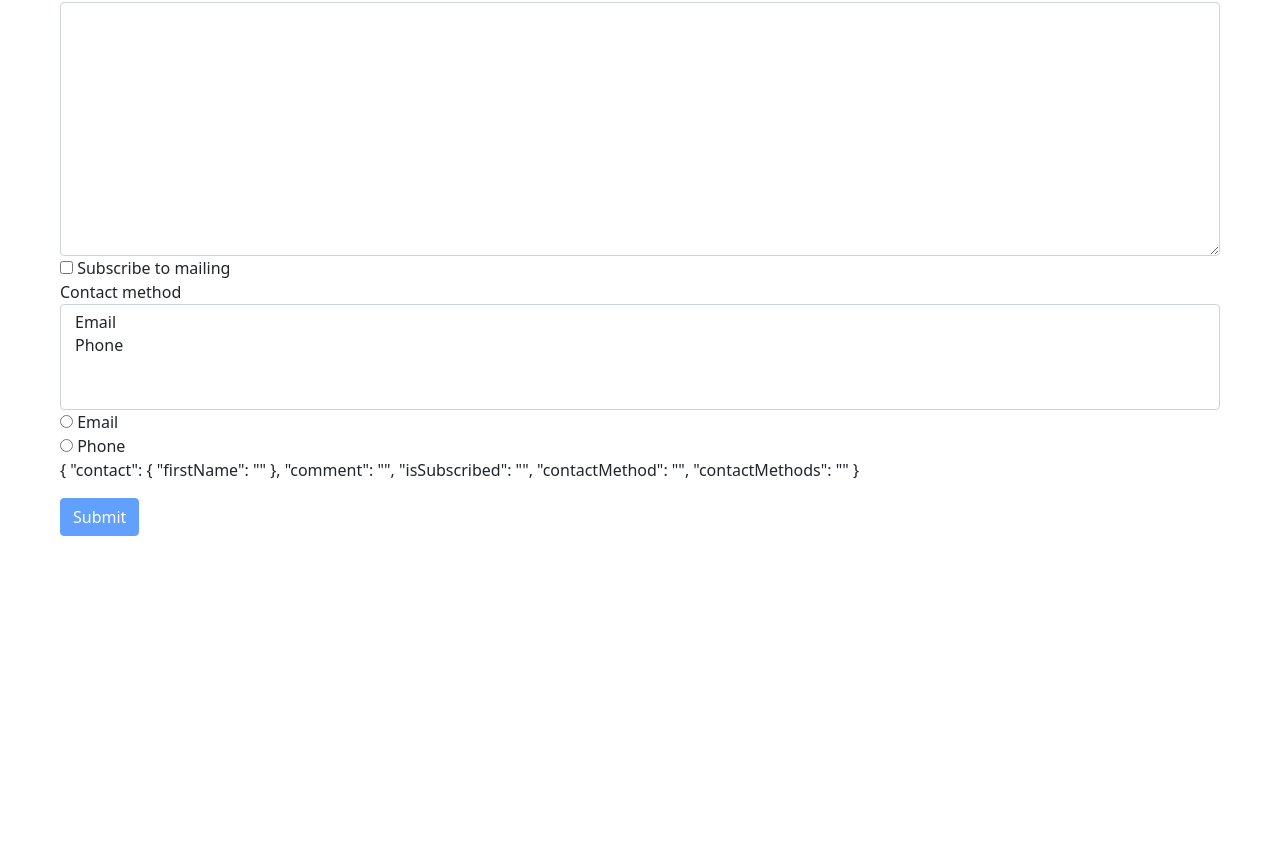
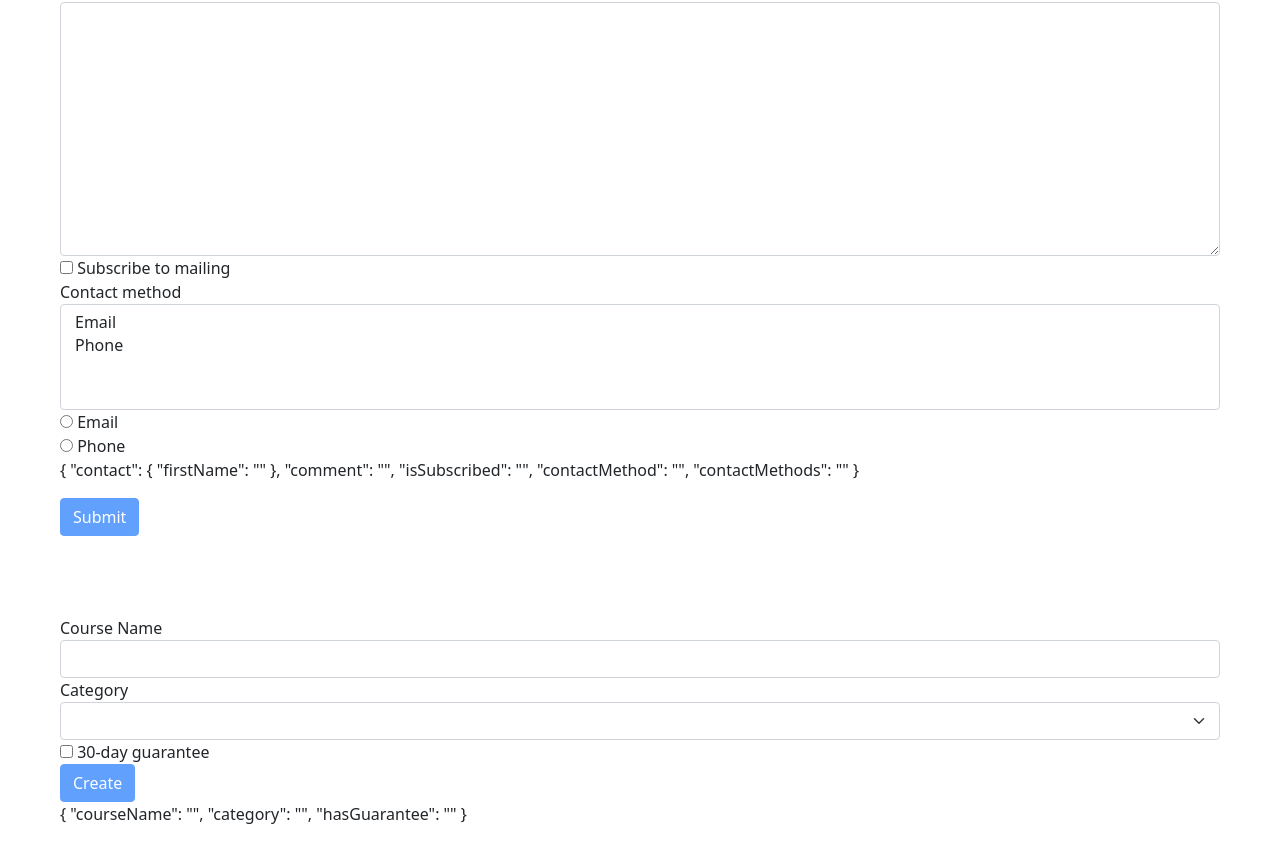
Before and after one commit to fay3r/angular-course-exercises, an Angular app: page / in a window 1280 px wide. Shown: the part 1434-2296 px from the top of the page. Before the commit the page ends 2030 px from the top, so only its background shows below. Built offline with nearby package versions, Linux system fonts and the light colour scheme.

Commit message:
task 6 new course form

```diff
--- a/src/app/app.component.html
+++ b/src/app/app.component.html
@@ -82,4 +82,6 @@
 
 
 <!--coourse task-->
+<course-form></course-form>
+
 <router-outlet></router-outlet>
--- a/src/app/components/course-form/course-form.component.css
+++ b/src/app/components/course-form/course-form.component.css
@@ -0,0 +1,3 @@
+.spaced{
+  padding: 40px;
+}
--- a/src/app/components/course-form/course-form.component.html
+++ b/src/app/components/course-form/course-form.component.html
@@ -1,11 +1,43 @@
-<form class="spaced">
+<form class="spaced" #f="ngForm" (ngSubmit)="submit(f.value)">
   <div class="form-group">
-    <label></label>
-    <input type="text">
+    <label for="courseName">Course Name</label>
+    <input ngModel
+           required=""
+           name="courseName"
+           class="form-control"
+           type="text"
+           id="courseName"
+           minlength="5"
+           #courseName="ngModel">
+    <div class="alert alert-danger" *ngIf="courseName.touched && !courseName.valid">
+      <div *ngIf="courseName.errors?.required"> is required</div>
+      <div *ngIf="courseName.errors?.minlength">longer</div>
+    </div>
   </div>
   <div class="form-group">
-    <label></label>
-    <input type="text">
+    <label for="category">Category</label>
+    <select ngModel
+            required
+            #category="ngModel"
+            name="category"
+            class="form-select"
+            type="text"
+            id="category">
+      <option value=""></option>
+      <option *ngFor="let category of categories" [value]="category.id">
+        {{category.name}}
+      </option>
+    </select>
+    <div class="alert alert-danger" *ngIf="category.touched && !category.valid" >
+      need category
+    </div>
+  </div>
+  <div class="checkbox">
+    <input type="checkbox" ngModel name="hasGuarantee"> 30-day guarantee
   </div>
 
+  <button class="btn btn-primary" [disabled]="!f.valid">Create</button>
+
+  <p>{{f.value | json}}</p>
+
 </form>
--- a/src/app/components/course-form/course-form.component.ts
+++ b/src/app/components/course-form/course-form.component.ts
@@ -18,4 +18,8 @@ export class CourseFormComponent implements OnInit {
   ngOnInit(): void {
   }
 
+  submit(course: any) {
+    console.log(course)
+
+  }
 }
```
